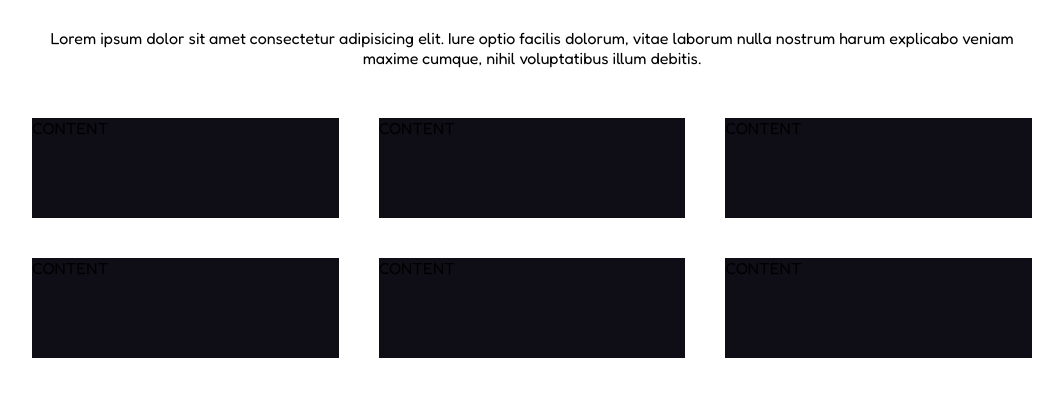
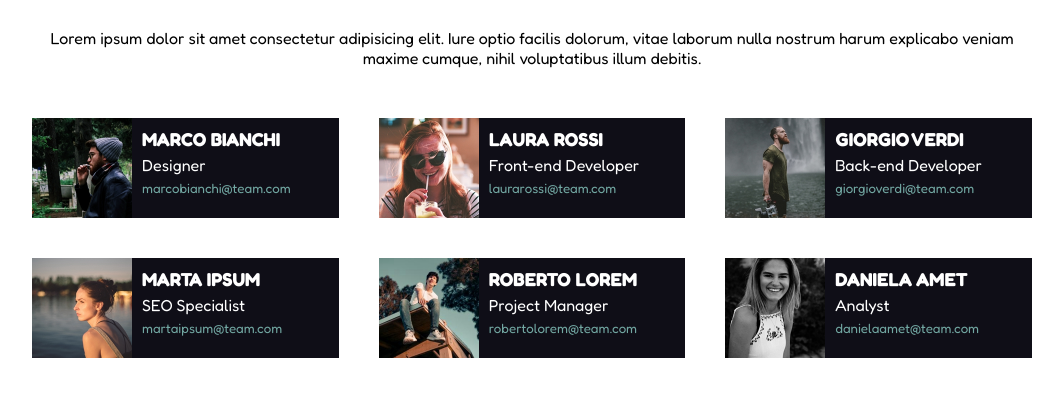
Before and after one commit to TaccLuc/html-css-float-cards, a plain HTML site: page index.html in a window 1280 px wide. Shown: the part 111-508 px from the top of the page, without its empty margins (108-1171 px from the left). Drawn offline with Linux system fonts and the light colour scheme.

Commit message:
Fine esercizio

```diff
--- a/css/style.css
+++ b/css/style.css
@@ -66,10 +66,33 @@ main > section p{
     height: 100px;
  }
 
-.team-cards :nth-child(3n+2){
+.team-cards > :nth-child(3n+2){
     margin: 0 40px 0 40px;
 }
 
-.team-cards :nth-child(1), .team-cards :nth-child(2), .team-cards :nth-child(3){
+.team-cards > :nth-child(1), .team-cards > :nth-child(2), .team-cards > :nth-child(3){
     margin-bottom: 40px;
 }
+
+h3, h4{
+    color: white;
+    margin-bottom: 5px;
+ }
+
+.email{
+    color: #72A7A2;
+ }
+
+.card :nth-child(2), .card :nth-child(3){
+    font-weight: 400;
+ }
+
+.card-img{
+    float:left;
+    width: 100px;
+    margin-right: 10px;
+ }
+
+ .info{
+    padding: 10px;
+ }
--- a/index.html
+++ b/index.html
@@ -43,23 +43,112 @@
 
                     <div class="team-cards clearfix">
 
+                         <!-- PRIMA CARD -->
+                         <div class="card clearfix">
+                            <img class="card-img" src="img/male1.png" alt="Marco Bianchi">
+                          <div class="info">
+                            <h3>
+                                MARCO BIANCHI
+                            </h3>
+
+                            <h4>
+                                Designer
+                            </h4>
+
+                            <h5 class="email">
+                                marcobianchi@team.com
+                            </h5>
+                          </div>
+                        </div>
+
+                        <!-- SECONDA CARD -->
                          <div class="card">
-                            CONTENT
+                            <img class="card-img" src="img/female1.png" alt="Laura Rossi">
+                            <div class="info">
+                                <h3>
+                                    LAURA ROSSI
+                                </h3>
+
+                                <h4>
+                                    Front-end Developer
+                                </h4>
+
+                                <h5 class="email">
+                                    laurarossi@team.com
+                                </h5>
+                              </div>
                         </div>
+
+                        <!-- TERZA CARD -->
                          <div class="card">
-                            CONTENT
+                            <img class="card-img" src="img/male2.png" alt="Giorgio Verdi">
+                            <div class="info">
+                                <h3>
+                                    GIORGIO VERDI
+                                </h3>
+
+                                <h4>
+                                    Back-end Developer
+                                </h4>
+
+                                <h5 class="email">
+                                    giorgioverdi@team.com
+                                </h5>
+                              </div>
                         </div>
+
+                        <!-- QUARTA CARD -->
                          <div class="card">
-                            CONTENT
+                            <img class="card-img" src="img/female2.png" alt="Marta Ipsum">
+                            <div class="info">
+                                <h3>
+                                    MARTA IPSUM
+                                </h3>
+
+                                <h4>
+                                    SEO Specialist
+                                </h4>
+
+                                <h5 class="email">
+                                    martaipsum@team.com
+                                </h5>
+                              </div>
                         </div>
+
+                        <!-- QUINTA CARD -->
                          <div class="card">
-                            CONTENT
+                            <img class="card-img" src="img/male3.png" alt="Roberto Lorem">
+                            <div class="info">
+                                <h3>
+                                    ROBERTO LOREM
+                                </h3>
+
+                                <h4>
+                                    Project Manager
+                                </h4>
+
+                                <h5 class="email">
+                                    robertolorem@team.com
+                                </h5>
+                              </div>
                         </div>
+
+                        <!-- SESTA CARD -->
                          <div class="card">
-                            CONTENT
-                        </div>
-                         <div class="card">
-                            CONTENT
+                            <img class="card-img" src="img/female3.png" alt="Daniela Amet">
+                            <div class="info">
+                                <h3>
+                                    DANIELA AMET
+                                </h3>
+
+                                <h4>
+                                   Analyst
+                                </h4>
+
+                                <h5 class="email">
+                                    danielaamet@team.com
+                                </h5>
+                              </div>
                         </div>
 
                     </div>
```
